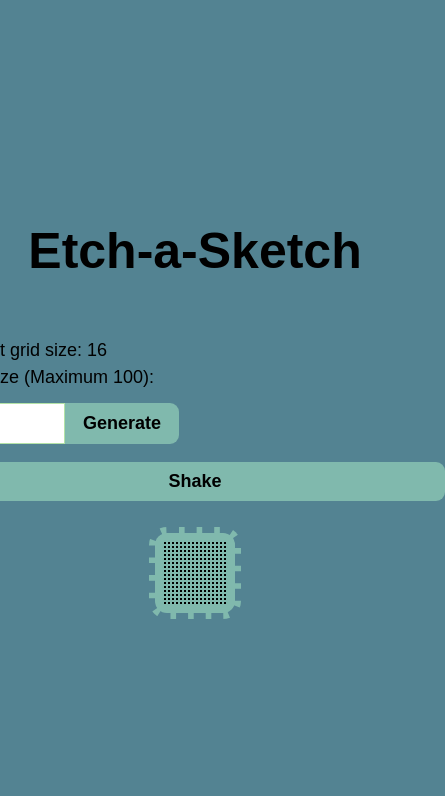
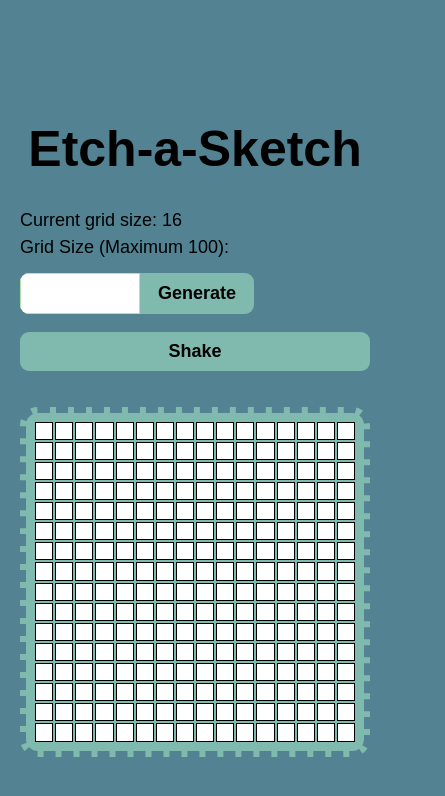
Before and after one commit to jrome3920/etch-a-sketch, a plain HTML site: page index.html in a window 390 px wide. Shown: the whole page, 445 px wide, since content can reach past the window. Drawn offline with Linux system fonts and the light colour scheme; a web font is replaced by a local one.

Commit message:
Modified media max width 768px. Changed grid-container size

```diff
--- a/style.css
+++ b/style.css
@@ -47,13 +47,15 @@ p{
 }
 
 .title {
-    margin-bottom: 2rem ;
+    margin: 2rem 0;
     grid-column: span 3;
     text-align: center;
     line-height: 1;
 }
 
 #grid-container{
+    height: 470px;
+    width: 470px;
     border: 6px dashed var(--color-1);
     padding: .5rem;
     border-radius: 1rem;
@@ -126,21 +128,21 @@ p{
 /* --------CSS for devices with a maximum width of 768px ---------*/
 @media screen and (max-width: 768px) {
     .controls{
-        grid-column: span 3;
-        width: 500px;
-        margin: auto;
-        padding: 1rem 0 2rem 0;
+        margin-bottom: 2rem;
+        padding: 0;
     }
 
     .input-wrapper{
         display: inline-flex;
     }
 
-    .btn-shake{
-        flex: 0 0 auto;
+    #grid-container{
+       height: 350px;
+       width: 350px;
     }
 
-    #grid-container{
-       grid-column: span 3;
+    .content-wrapper{
+        width: 350px;
+        display: block;
     }
 }
```
